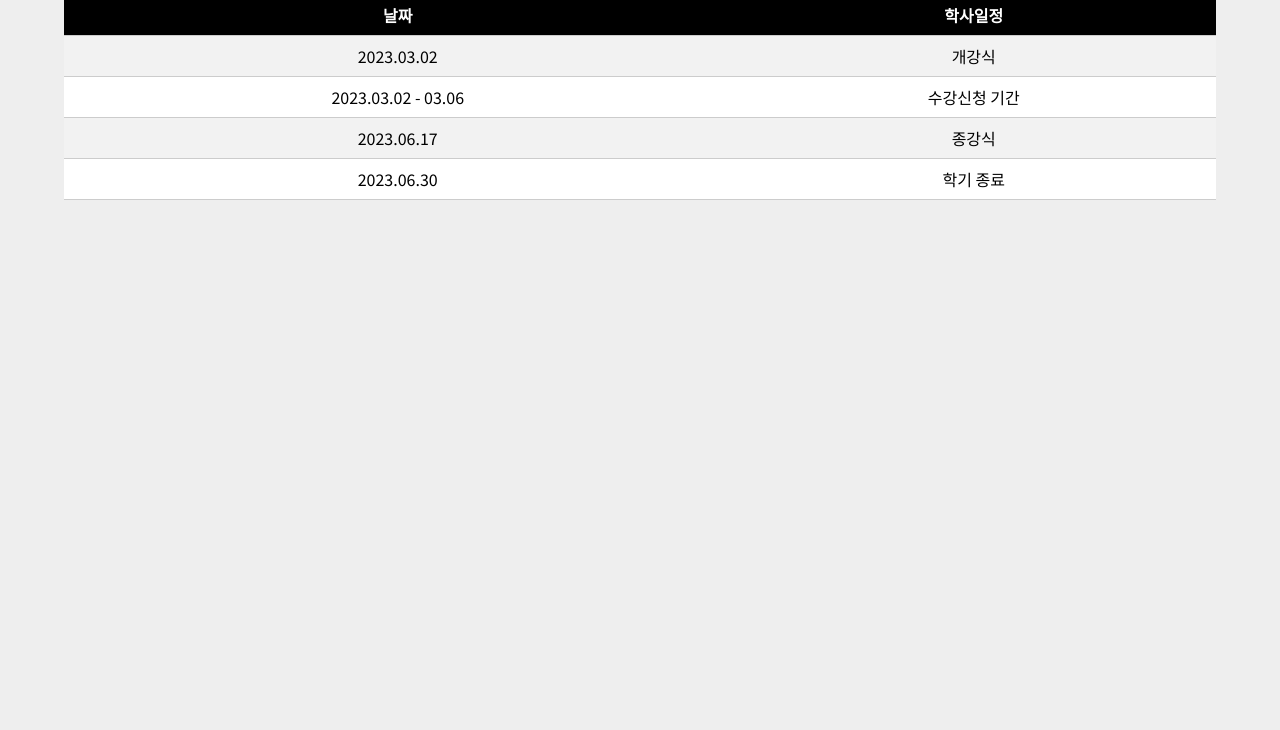
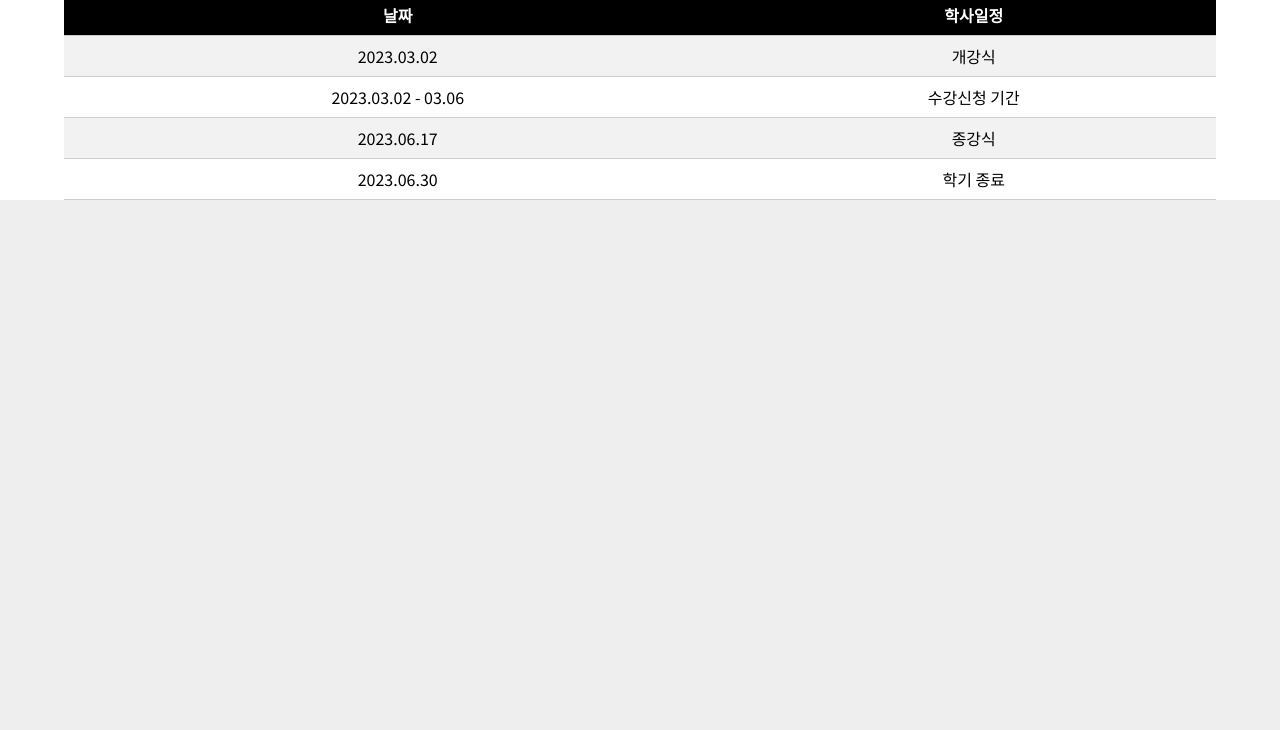
Before and after one commit to peter6070/Eulji-Univ.-introductory-site, a plain HTML site: page contents/schedule.html in a window 1280 px wide. Shown: the part 70-800 px from the top of the page. Drawn offline with Linux system fonts and the light colour scheme.

Commit message:
modify html

```diff
--- a/contents/schedule.html
+++ b/contents/schedule.html
@@ -15,7 +15,7 @@
         padding: 0;
         background-color: #eee;
       }
-      #schedule-schedule-wrapper {
+      #schedule-wrapper {
         margin: 0 auto;
         background-color: white;
       }
--- a/js/index.js
+++ b/js/index.js
@@ -1,7 +1,3 @@
-function Alert() {
-  alert("I am alert!");
-}
-
 const $topBtn = document.querySelector(".moveTopBtn");
 // 버튼 클릭 시 맨 위로 이동
 $topBtn.onclick = () => {
```
